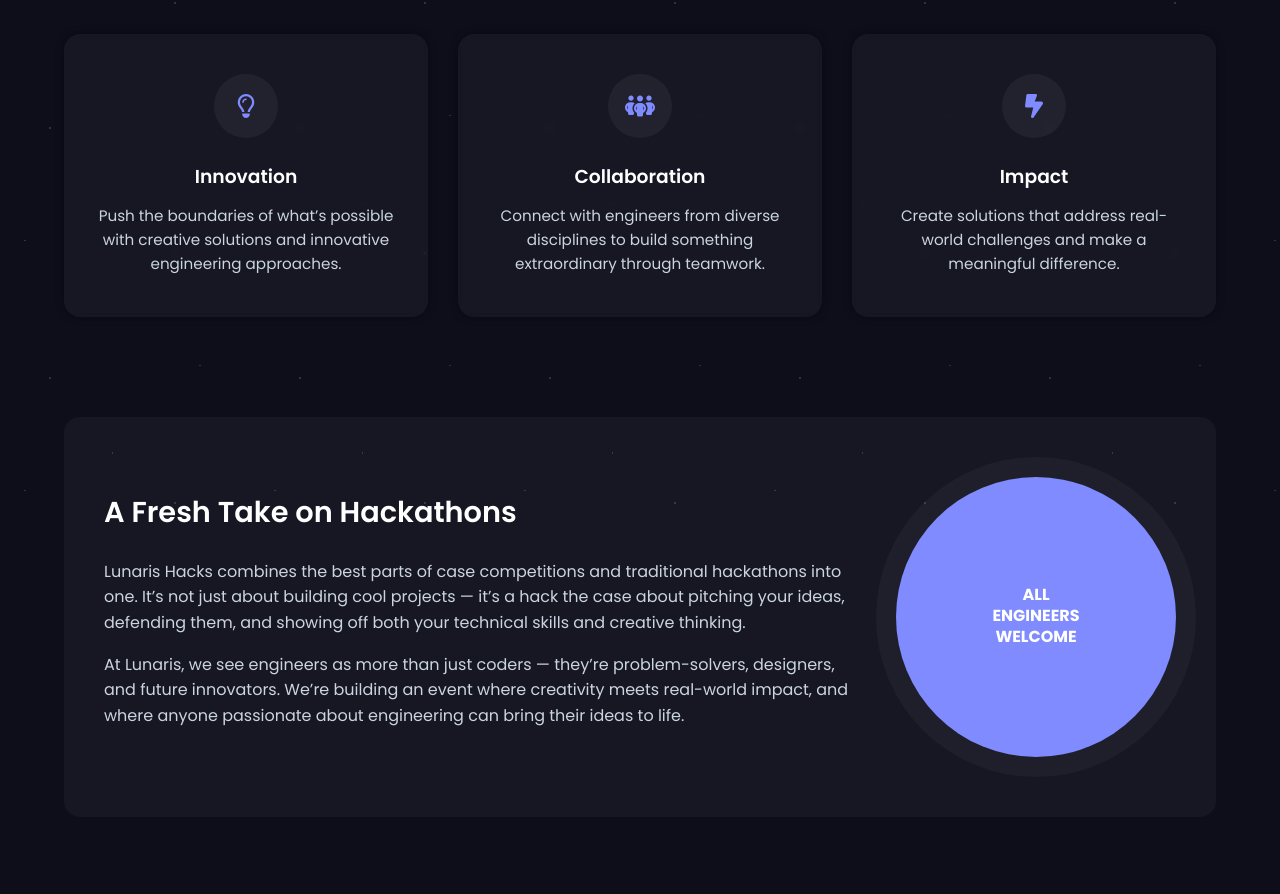
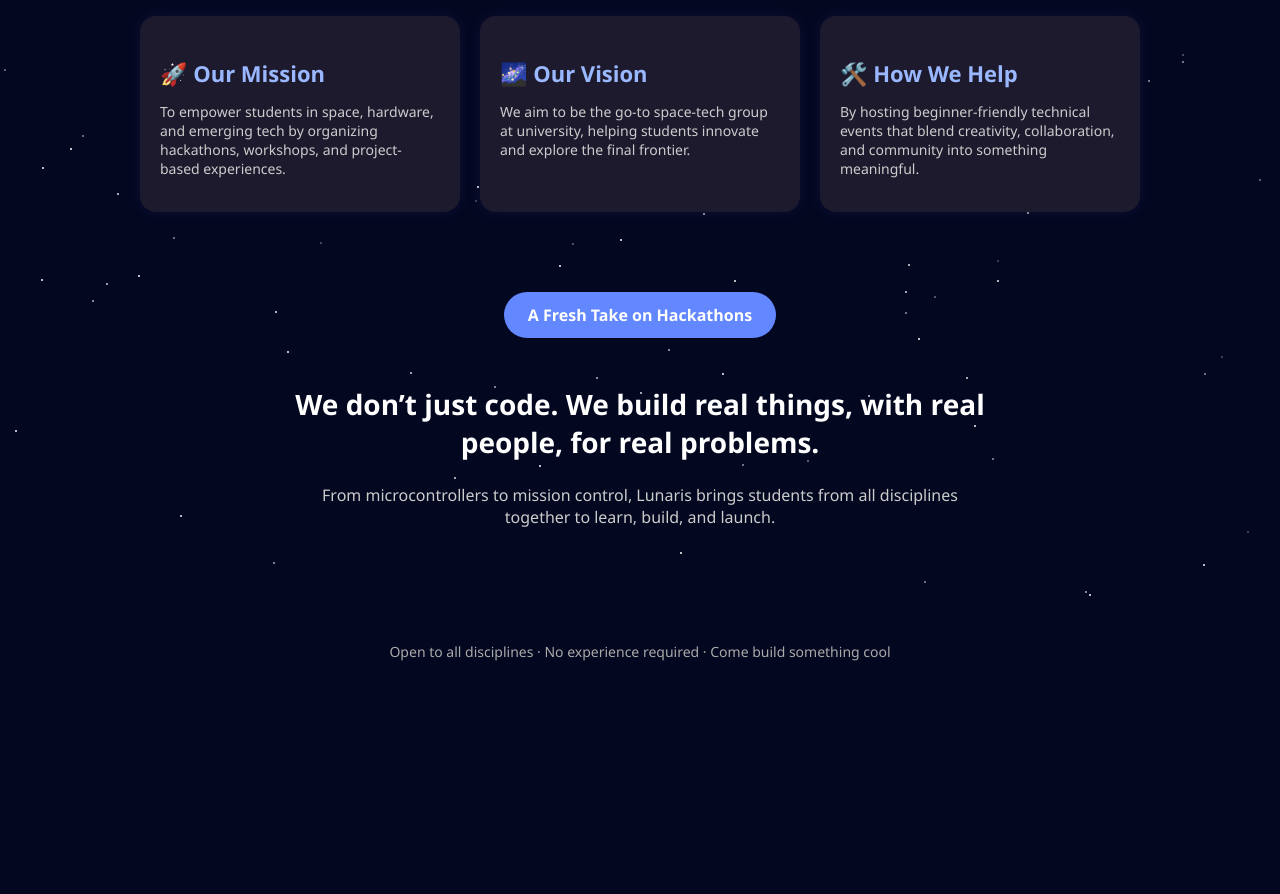
Before and after one commit to LunarisHacks/Website, a plain HTML site: page about_us.html in a window 1280 px wide. Shown: the part 197-1091 px from the top of the page. After the commit the page ends 932 px from the top, so only its background shows below. Drawn offline with Linux system fonts and the light colour scheme.

Commit message:
Update about_us.html

```diff
--- a/about_us.html
+++ b/about_us.html
@@ -2,238 +2,197 @@
 <html lang="en">
 <head>
   <meta charset="UTF-8" />
-    <meta http-equiv="X-UA-Compatible" content="IE=edge" />
-    <meta name="viewport" content="width=device-width, initial-scale=1.0" />
-    <title>About | Lunaris Hacks</title>
-
-    <!-- Import Google Fonts and Font Awesome for styling and icons -->
-    <link href="https://fonts.googleapis.com/css2?family=Poppins:wght@300;400;600;700&display=swap" rel="stylesheet" />
-    <link rel="stylesheet" href="https://cdnjs.cloudflare.com/ajax/libs/font-awesome/6.5.0/css/all.min.css" />
-
+  <title>About Lunaris</title>
   <style>
-      :root {
-        --bg: #0d0e1a;
-        --card-bg: rgba(255, 255, 255, 0.04);
-        --accent: #7f8bff;
-        --text-light: #cbd5e1;
-      }
-
-      /* Global base styles */
-      * {
-        box-sizing: border-box;
-      }
-
+    /* Base styles */
     body {
       margin: 0;
-        font-family: "Poppins", sans-serif;
-        background: var(--bg);
-        color: #ffffff;
-        line-height: 1.6;
+      padding: 0;
+      background-color: rgb(3, 7, 31); /* Match Events Page Background */
+      color: white;
+      font-family: 'Segoe UI', Tahoma, Geneva, Verdana, sans-serif;
       overflow-x: hidden;
       position: relative;
     }
 
-      /* Background starfield overlay */
-      body::before {
-        content: "";
+    /* Star field overlay */
+    .stars {
       position: fixed;
       top: 0;
       left: 0;
       width: 100%;
       height: 100%;
+      background: transparent;
+      z-index: 0;
       pointer-events: none;
-        background-image: radial-gradient(2px 2px at 20% 30%, #ffffff 60%, transparent 0), radial-gradient(1.5px 1.5px at 70% 80%, #ffffff 60%, transparent 0), radial-gradient(1.8px 1.8px at 45% 60%, #ffffff 60%, transparent 0), radial-gradient(1px 1px at 80% 25%, #ffffff 60%, transparent 0), radial-gradient(1.3px 1.3px at 10% 75%, #ffffff 60%, transparent 0);
-        background-repeat: repeat;
-        background-size: 250px 250px;
-        opacity: 0.15;
-        z-index: 0;
     }
 
-      .container {
+    .star {
+      position: absolute;
+      width: 2px;
+      height: 2px;
+      background: white;
+      border-radius: 50%;
+      opacity: 0.6;
+      animation: twinkle 2s infinite ease-in-out;
+    }
+
+    @keyframes twinkle {
+      0%, 100% { opacity: 0.3; }
+      50% { opacity: 1; }
+    }
+
+    /* Section layout */
+    .section {
+      padding: 60px 20px;
+      max-width: 1000px;
+      margin: auto;
       position: relative;
       z-index: 1;
-        width: 90%;
-        max-width: 1200px;
-        margin: 0 auto;
-        padding: 80px 0;
     }
 
-      /* Section heading styling */
-      .section-title {
+    .title {
+      font-size: 36px;
+      font-weight: bold;
       text-align: center;
-        font-size: 2.5rem;
-        font-weight: 700;
+      background: linear-gradient(to right, #9ab8ff, #b388ff);
+      -webkit-background-clip: text;
+      -webkit-text-fill-color: transparent;
+      margin-bottom: 20px;
+    }
+
+    .subtitle {
+      font-size: 18px;
+      color: #aaa;
+      text-align: center;
       margin-bottom: 60px;
     }
-      .section-title span {
-        color: var(--accent);
-        border-bottom: 3px solid var(--accent);
-        padding-bottom: 6px;
-      }
 
-      /* Highlight cards layout and appearance */
     .cards {
       display: flex;
       flex-wrap: wrap;
+      gap: 20px;
       justify-content: center;
-        gap: 30px;
+      margin-bottom: 60px;
     }
+
     .card {
       flex: 1 1 280px;
-        background: var(--card-bg);
+      background-color: #1e1a2e;
+      padding: 20px;
       border-radius: 16px;
-        padding: 40px 30px;
-        text-align: center;
-        backdrop-filter: blur(4px);
-        box-shadow: 0 0 8px rgba(0, 0, 0, 0.4);
-      }
-      .card-icon {
-        width: 64px;
-        height: 64px;
-        margin: 0 auto 24px auto;
-        border-radius: 50%;
-        background: rgba(255, 255, 255, 0.05);
-        display: flex;
-        align-items: center;
-        justify-content: center;
-      }
-      .card-icon i {
-        font-size: 24px;
-        color: var(--accent);
-      }
-      .card h3 {
-        margin: 0 0 12px 0;
-        font-weight: 600;
-      }
-      .card p {
-        margin: 0;
-        color: var(--text-light);
-        font-size: 0.95rem;
+      box-shadow: 0 0 15px rgba(122, 114, 255, 0.1);
+      transition: transform 0.3s ease, box-shadow 0.3s ease;
     }
 
-      /* Informational section styling */
-      .info-section {
-        display: flex;
-        flex-wrap: wrap;
-        gap: 40px;
-        align-items: center;
-        margin-top: 100px;
-        background: var(--card-bg);
-        border-radius: 16px;
-        padding: 60px 40px;
-      }
-      .info-text {
-        flex: 1 1 400px;
-      }
-      .info-text h2 {
-        margin-top: 0;
-        font-size: 1.8rem;
-        font-weight: 600;
-      }
-      .info-text p {
-        color: var(--text-light);
-        margin-bottom: 16px;
-      }
-      .info-graphic {
-        flex: 0 0 280px;
-        display: flex;
-        justify-content: center;
-        align-items: center;
-        position: relative;
-      }
-      .info-graphic .circle {
-        width: 280px;
-        height: 280px;
-        border-radius: 50%;
-        background: var(--accent);
-        display: flex;
-        align-items: center;
-        justify-content: center;
-        font-weight: 700;
-        text-transform: uppercase;
-        text-align: center;
-        padding: 30px;
-        line-height: 1.3;
-        position: relative;
-      }
-      .info-graphic .circle:after {
-        content: "";
-        position: absolute;
-        top: -20px;
-        left: -20px;
-        width: 320px;
-        height: 320px;
-        border-radius: 50%;
-        background: rgba(255, 255, 255, 0.03);
-        z-index: -1;
+    .card:hover {
+      transform: translateY(-6px);
+      box-shadow: 0 0 25px rgba(122, 114, 255, 0.3);
     }
 
-      /* Footer note section */
-      .bottom-note {
-        text-align: center;
-        margin-top: 80px;
-      }
-      .bottom-note p {
-        max-width: 900px;
-        margin: 12px auto;
-        color: var(--text-light);
+    .card h3 {
+      font-size: 22px;
+      font-weight: bold;
+      margin-bottom: 10px;
+      color: #9ab8ff;
     }
 
-      /* Responsive adjustments */
-      @media (max-width: 768px) {
-        .section-title {
-          font-size: 2rem;
+    .card p {
+      font-size: 14px;
+      color: #ccc;
     }
-        .info-graphic {
-          order: -1;
+
+    .highlight {
+      text-align: center;
+      margin: 80px auto;
+      max-width: 700px;
     }
+
+    .badge {
+      display: inline-block;
+      padding: 12px 24px;
+      background-color: #6287ff;
+      color: white;
+      border-radius: 999px;
+      font-weight: bold;
+      font-size: 16px;
+      margin-bottom: 24px;
+    }
+
+    .highlight h2 {
+      font-size: 28px;
+      font-weight: bold;
+      color: white;
+    }
+
+    .highlight p {
+      font-size: 16px;
+      color: #ccc;
+    }
+
+    .closing-section {
+      display: flex;
+      flex-direction: column;
+      align-items: center;
+      text-align: center;
+      margin-top: 100px;
+      gap: 16px;
+    }
+
+    .closing-section p {
+      font-size: 14px;
+      color: #aaa;
     }
   </style>
 </head>
 <body>
-    <div class="container">
-      <!-- Main heading -->
-      <h1 class="section-title">About <span>Lunaris Hacks</span></h1>
 
-      <!-- Feature cards section -->
+  <!-- Star background layer -->
+  <div class="stars" id="stars"></div>
+
+  <!-- About Section -->
+  <div class="section">
+    <div class="title">About Lunaris</div>
+    <div class="subtitle">We're here to help students build, launch, and explore through tech.</div>
+
     <div class="cards">
       <div class="card">
-          <div class="card-icon"><i class="fa-regular fa-lightbulb"></i></div>
-          <h3>Innovation</h3>
-          <p>Push the boundaries of what’s possible with creative solutions and innovative engineering approaches.</p>
+        <h3>🚀 Our Mission</h3>
+        <p>To empower students in space, hardware, and emerging tech by organizing hackathons, workshops, and project-based experiences.</p>
       </div>
-
       <div class="card">
-          <div class="card-icon"><i class="fa-solid fa-people-group"></i></div>
-          <h3>Collaboration</h3>
-          <p>Connect with engineers from diverse disciplines to build something extraordinary through teamwork.</p>
+        <h3>🌌 Our Vision</h3>
+        <p>We aim to be the go-to space-tech group at university, helping students innovate and explore the final frontier.</p>
       </div>
-
       <div class="card">
-          <div class="card-icon"><i class="fa-solid fa-bolt-lightning"></i></div>
-          <h3>Impact</h3>
-          <p>Create solutions that address real-world challenges and make a meaningful difference.</p>
+        <h3>🛠️ How We Help</h3>
+        <p>By hosting beginner-friendly technical events that blend creativity, collaboration, and community into something meaningful.</p>
       </div>
     </div>
 
-      <!-- Hackathon concept section -->
-      <section class="info-section">
-        <div class="info-text">
-          <h2>A Fresh Take on Hackathons</h2>
-          <p>Lunaris Hacks combines the best parts of case competitions and traditional hackathons into one. It’s not just about building cool projects — it’s a hack the case about pitching your ideas, defending them, and showing off both your technical skills and creative thinking.</p>
-          <p>At Lunaris, we see engineers as more than just coders — they’re problem-solvers, designers, and future innovators. We’re building an event where creativity meets real-world impact, and where anyone passionate about engineering can bring their ideas to life.</p>
+    <div class="highlight">
+      <div class="badge">A Fresh Take on Hackathons</div>
+      <h2>We don’t just code. We build real things, with real people, for real problems.</h2>
+      <p>From microcontrollers to mission control, Lunaris brings students from all disciplines together to learn, build, and launch.</p>
     </div>
 
-        <div class="info-graphic">
-          <div class="circle">ALL<br />ENGINEERS<br />WELCOME</div>
-        </div>
-      </section>
-
-      <!-- Inclusive participation note -->
-      <div class="bottom-note">
-        <p>Open to all types of engineers — mechanical, biomedical, computer, civil, or anything else. Everyone’s ideas and skills are welcome here.</p>
-        <p>Come be part of something different — and help us push the limits of what a hackathon can be!</p>
+    <div class="closing-section">
+      <p>Open to all disciplines · No experience required · Come build something cool</p>
     </div>
   </div>
+
+  <!-- Star creation script -->
+  <script>
+    const starsContainer = document.getElementById('stars');
+    for (let i = 0; i < 100; i++) {
+      const star = document.createElement('div');
+      star.classList.add('star');
+      star.style.top = Math.random() * 100 + '%';
+      star.style.left = Math.random() * 100 + '%';
+      star.style.animationDelay = Math.random() * 5 + 's';
+      star.style.opacity = Math.random();
+      starsContainer.appendChild(star);
+    }
+  </script>
 </body>
 </html>
```
Lines whose indentation alone changed are shown as unchanged.
